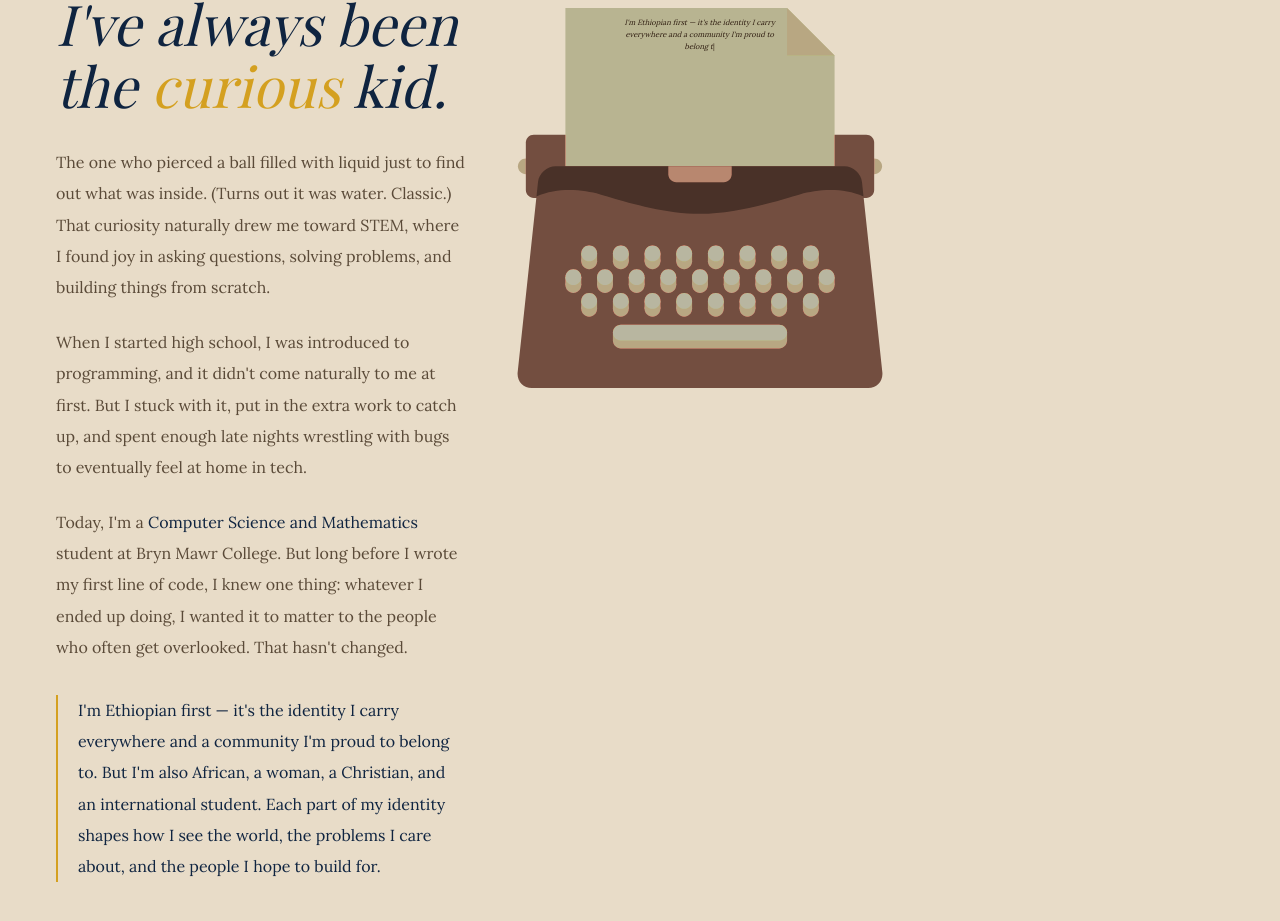
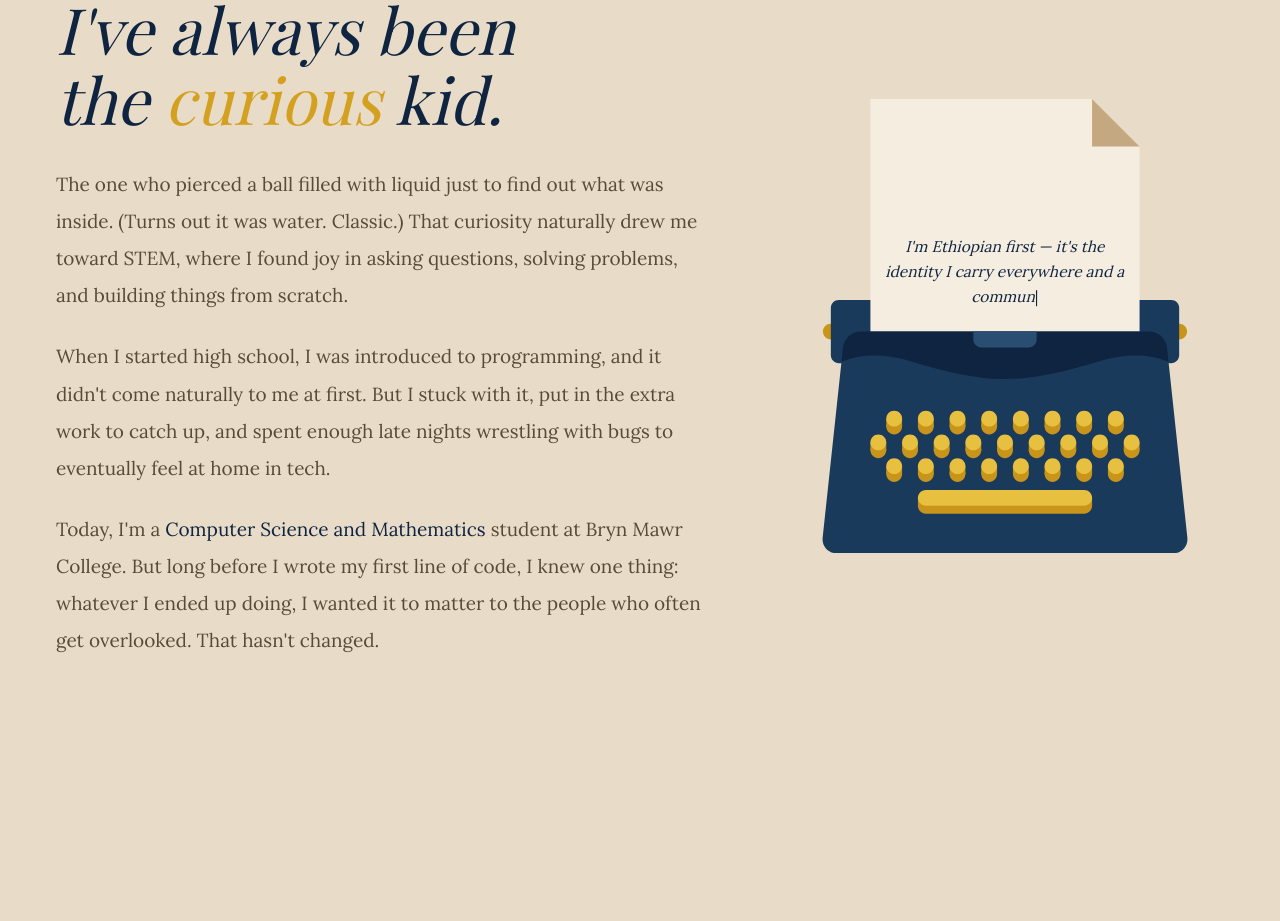
Before and after one commit to Efrata08/personal_webapp, a Next.js app: page / in a window 1280 px wide. Shown: the part 971-1892 px from the top of the page. After the commit the page ends 1726 px from the top, so only its background shows below. Built offline with nearby package versions, Linux system fonts and the light colour scheme.

Commit message:
completed about section

```diff
--- a/src/components/About.tsx
+++ b/src/components/About.tsx
@@ -4,13 +4,16 @@ import { useEffect, useRef, useState } from 'react';
 
 const TYPED_TEXT = "I'm Ethiopian first — it's the identity I carry everywhere and a community I'm proud to belong to. But I'm also African, a woman, a Christian, and an international student.";
 
+// Approximate chars per line at 12px Special Elite in 180px container
+const CHARS_PER_LINE = 15;
+
 export default function About() {
   const sectionRef      = useRef<HTMLElement>(null);
   const svgContainerRef = useRef<HTMLDivElement>(null);
-  const textScrollRef   = useRef<HTMLDivElement>(null);
 
-  const [svgContent, setSvgContent] = useState('');
-  const [typedText,  setTypedText]  = useState('');
+  const [svgContent,  setSvgContent]  = useState('');
+  const [typedText,   setTypedText]   = useState('');
+  const [paperHeight, setPaperHeight] = useState(140);
 
   const typingStarted = useRef(false);
   const visibleRef    = useRef(false);
@@ -25,9 +28,8 @@ export default function About() {
 
     // viewBox height = 511.6; bottom 60% starts at y > 204
     const threshold = 511.6 * 0.4;
-
-    const allPaths = Array.from(container.querySelectorAll<SVGPathElement>('path'));
-    const keyPaths = allPaths.filter(p => {
+    const allPaths  = Array.from(container.querySelectorAll<SVGPathElement>('path'));
+    const keyPaths  = allPaths.filter(p => {
       try { return p.getBBox().y > threshold; } catch { return false; }
     });
     if (!keyPaths.length) return;
@@ -51,13 +53,12 @@ export default function About() {
       idx++;
       setTypedText(TYPED_TEXT.slice(0, idx));
       pressRandomKey();
-      requestAnimationFrame(() => {
-        if (textScrollRef.current) {
-          textScrollRef.current.scrollTop =
-            textScrollRef.current.scrollHeight;
-        }
-      });
-      setTimeout(tick, 60);
+
+      // Grow paper upward by 18px each time a new line is added
+      const lines = Math.ceil(idx / CHARS_PER_LINE);
+      setPaperHeight(Math.min(140 + (lines - 1) * 22, 300));
+
+      setTimeout(tick, 80);
     };
     tick();
   };
@@ -74,13 +75,12 @@ export default function About() {
     fetch('/typewriter.svg')
       .then(r => r.text())
       .then(text => {
-        // strip XML declaration so it's valid as inner HTML
         const clean = text
           .replace(/<\?xml[^?]*\?>/g, '')
           .replace('<svg', '<svg style="width:380px;height:auto;display:block;"');
         setSvgContent(clean);
         svgReadyRef.current = true;
-        setTimeout(tryStart, 80); // allow React to render SVG first
+        setTimeout(tryStart, 80);
       });
   }, []); // eslint-disable-line react-hooks/exhaustive-deps
 
@@ -106,7 +106,7 @@ export default function About() {
   return (
     <>
       <style>{`
-        /* ── section reveal ── */
+
         .about-section {
           opacity: 0;
           transform: translateY(20px);
@@ -117,7 +117,6 @@ export default function About() {
           transform: translateY(0);
         }
 
-        /* ── blinking cursor ── */
         .tw-cursor {
           display: inline-block;
           font-style: normal;
@@ -128,14 +127,6 @@ export default function About() {
           50%       { opacity: 0; }
         }
 
-        /* ── hide scrollbar on text overlay ── */
-        .tw-text-scroll {
-          scrollbar-width: none;
-          -ms-overflow-style: none;
-        }
-        .tw-text-scroll::-webkit-scrollbar { display: none; }
-
-        /* ── responsive ── */
         @media (max-width: 768px) {
           .about-inner { padding: 60px 24px !important; }
           .about-grid  { grid-template-columns: 1fr !important; }
@@ -150,13 +141,13 @@ export default function About() {
       >
         <div
           className="about-inner"
-          style={{ padding: '96px 56px', maxWidth: 860 }}
+          style={{ padding: '96px 56px', width: '100%' }}
         >
           {/* Eyebrow */}
           <p style={{
             fontFamily: 'var(--font-lora), Georgia, serif',
             fontStyle: 'italic',
-            fontSize: 12,
+            fontSize: 13,
             letterSpacing: '0.14em',
             color: '#8A7A64',
             marginBottom: 48,
@@ -168,17 +159,17 @@ export default function About() {
             className="about-grid"
             style={{
               display: 'grid',
-              gridTemplateColumns: '55% 45%',
-              gap: '0 64px',
+              gridTemplateColumns: '3fr 2fr',
+              gap: '0 72px',
               alignItems: 'start',
             }}
           >
             {/* ── LEFT: text ── */}
-            <div style={{ maxWidth: 480 }}>
+            <div>
               <h2 style={{
                 fontFamily: 'var(--font-playfair), Georgia, serif',
                 fontStyle: 'italic',
-                fontSize: 56,
+                fontSize: 'clamp(48px, 5vw, 72px)',
                 lineHeight: 1.1,
                 color: '#0F2440',
                 marginBottom: 32,
@@ -190,15 +181,15 @@ export default function About() {
               </h2>
 
               <div style={{ display: 'flex', flexDirection: 'column', gap: 24 }}>
-                <p style={{ fontFamily: 'var(--font-lora), Georgia, serif', fontSize: 16, lineHeight: 1.95, color: '#5A4A38', margin: 0 }}>
+                <p style={{ fontFamily: 'var(--font-lora), Georgia, serif', fontSize: 19, lineHeight: 1.95, color: '#5A4A38', margin: 0 }}>
                   The one who pierced a ball filled with liquid just to find out what was inside. (Turns out it was water. Classic.) That curiosity naturally drew me toward STEM, where I found joy in asking questions, solving problems, and building things from scratch.
                 </p>
 
-                <p style={{ fontFamily: 'var(--font-lora), Georgia, serif', fontSize: 16, lineHeight: 1.95, color: '#5A4A38', margin: 0 }}>
+                <p style={{ fontFamily: 'var(--font-lora), Georgia, serif', fontSize: 19, lineHeight: 1.95, color: '#5A4A38', margin: 0 }}>
                   When I started high school, I was introduced to programming, and it didn&apos;t come naturally to me at first. But I stuck with it, put in the extra work to catch up, and spent enough late nights wrestling with bugs to eventually feel at home in tech.
                 </p>
 
-                <p style={{ fontFamily: 'var(--font-lora), Georgia, serif', fontSize: 16, lineHeight: 1.95, color: '#5A4A38', margin: 0 }}>
+                <p style={{ fontFamily: 'var(--font-lora), Georgia, serif', fontSize: 19, lineHeight: 1.95, color: '#5A4A38', margin: 0 }}>
                   Today, I&apos;m a{' '}
                   <strong style={{ fontWeight: 400, color: '#0F2440' }}>
                     Computer Science and Mathematics
@@ -206,66 +197,54 @@ export default function About() {
                   {' '}student at Bryn Mawr College. But long before I wrote my first line of code, I knew one thing: whatever I ended up doing, I wanted it to matter to the people who often get overlooked. That hasn&apos;t changed.
                 </p>
 
-                <p style={{
-                  fontFamily: 'var(--font-lora), Georgia, serif',
-                  fontSize: 16,
-                  lineHeight: 1.95,
-                  color: '#0F2440',
-                  margin: '8px 0 0 0',
-                  borderLeft: '2px solid #D4A020',
-                  paddingLeft: 20,
-                }}>
-                  I&apos;m Ethiopian first — it&apos;s the identity I carry everywhere and a community I&apos;m proud to belong to. But I&apos;m also African, a woman, a Christian, and an international student. Each part of my identity shapes how I see the world, the problems I care about, and the people I hope to build for.
-                </p>
               </div>
             </div>
 
             {/* ── RIGHT: typewriter ── */}
             <div
               className="about-right"
-              style={{ display: 'flex', justifyContent: 'center', paddingTop: 16 }}
+              style={{ alignSelf: 'center', display: 'flex', justifyContent: 'center' }}
             >
               {/*
-                Outer: sets the 340px stage.
-                Inner rotate wrapper: rotates SVG + overlay together so text
-                lands on the paper even after the tilt.
+                280px wide inline SVG — centered in the right column.
+                Paper overlay grows upward (bottom-anchored) as text accumulates.
+                ViewBox 511.6×511.6 rendered 280px → scale 0.547.
+                Carriage line ≈ y=181 in viewBox → ~99px from top rendered.
               */}
-              {/* Inline SVG wrapper — 380px wide, upright (no rotation) */}
               <div style={{ width: 380, position: 'relative' }}>
-                {/* SVG inline for DOM access — styled to match img 380px wide */}
+
+                {/* Typewriter SVG with mahogany filter */}
                 <div
                   ref={svgContainerRef}
-                  style={{
-                    filter:
-                      'sepia(80%) hue-rotate(330deg) saturate(200%) brightness(0.7) contrast(1.1)',
-                  }}
+                  style={{ lineHeight: 0 }}
                   dangerouslySetInnerHTML={{ __html: svgContent }}
                 />
 
                 {/*
-                  Paper overlay — top 25% of image, centered.
-                  ViewBox 511.6×511.6, rendered 380px → scale 0.743.
-                  Paper is in the top portion of the SVG.
+                  Paper text overlay — bottom-anchored near the carriage (~99px from top),
+                  grows upward as paperHeight increases.
+                  No overflow clipping — text is always fully visible.
                 */}
                 <div
-                  ref={textScrollRef}
-                  className="tw-text-scroll"
                   style={{
                     position: 'absolute',
-                    top: '2%',
+                    bottom: 245,          /* 380px wide → carriage at 209px from top → 245px from bottom */
                     left: '50%',
                     transform: 'translateX(-50%)',
-                    width: 160,
-                    height: 40,      /* ~3 lines at 7.5px × 1.6 lh */
-                    overflowY: 'scroll',
+                    width: 244,
+                    height: paperHeight,
+                    transition: 'height 0.3s ease',
                     pointerEvents: 'none',
+                    display: 'flex',
+                    flexDirection: 'column',
+                    justifyContent: 'flex-end', /* text anchored to bottom, grows upward */
                   }}
                 >
                   <p style={{
                     fontFamily: 'var(--font-lora), Georgia, serif',
                     fontStyle: 'italic',
-                    fontSize: 7.5,
-                    color: '#2C1A0E',
+                    fontSize: 15.5,
+                    color: '#0F2440',
                     lineHeight: 1.6,
                     margin: 0,
                     wordBreak: 'break-word',
```
Also changed, not shown: public/typewriter.svg.
